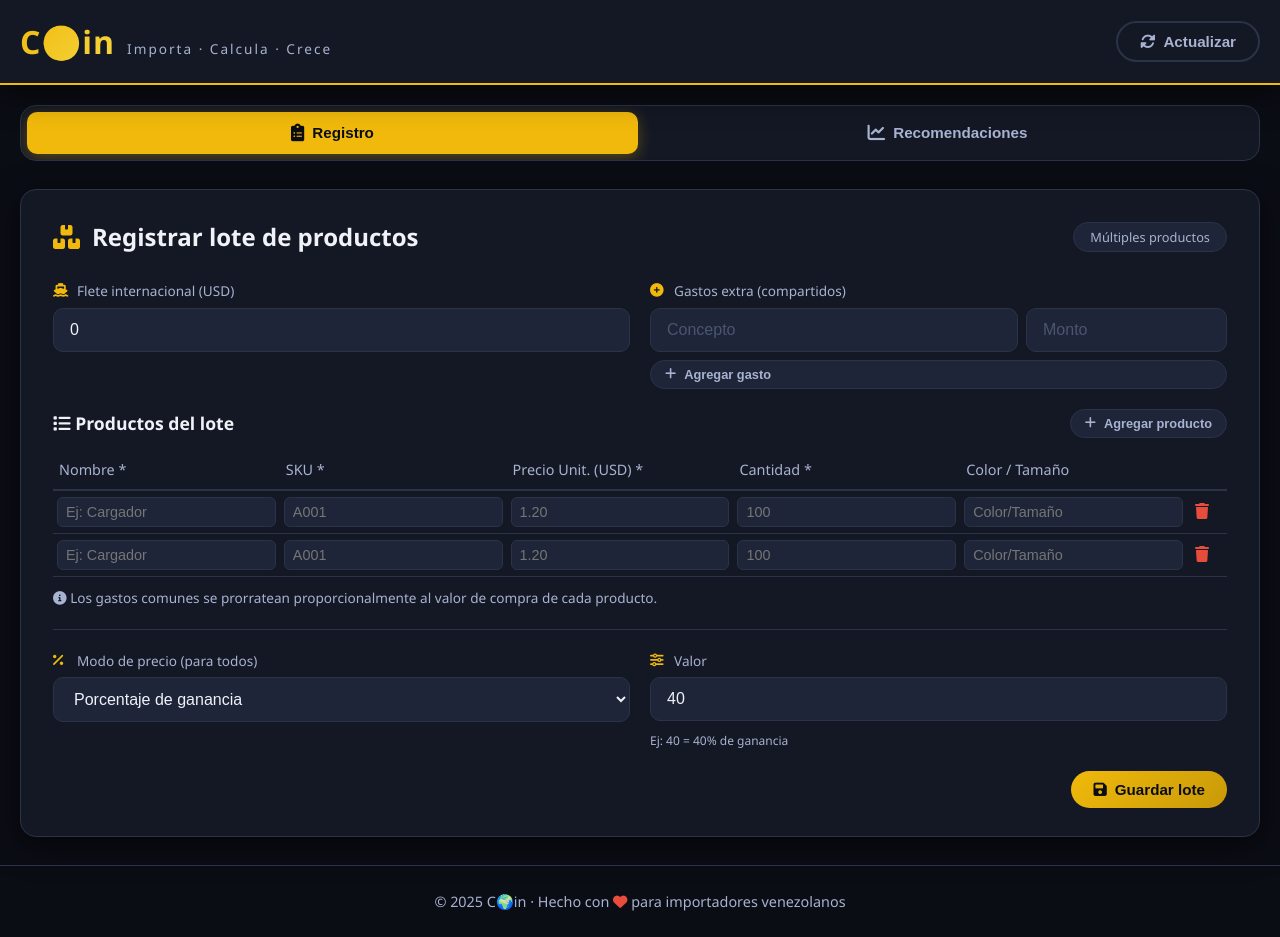
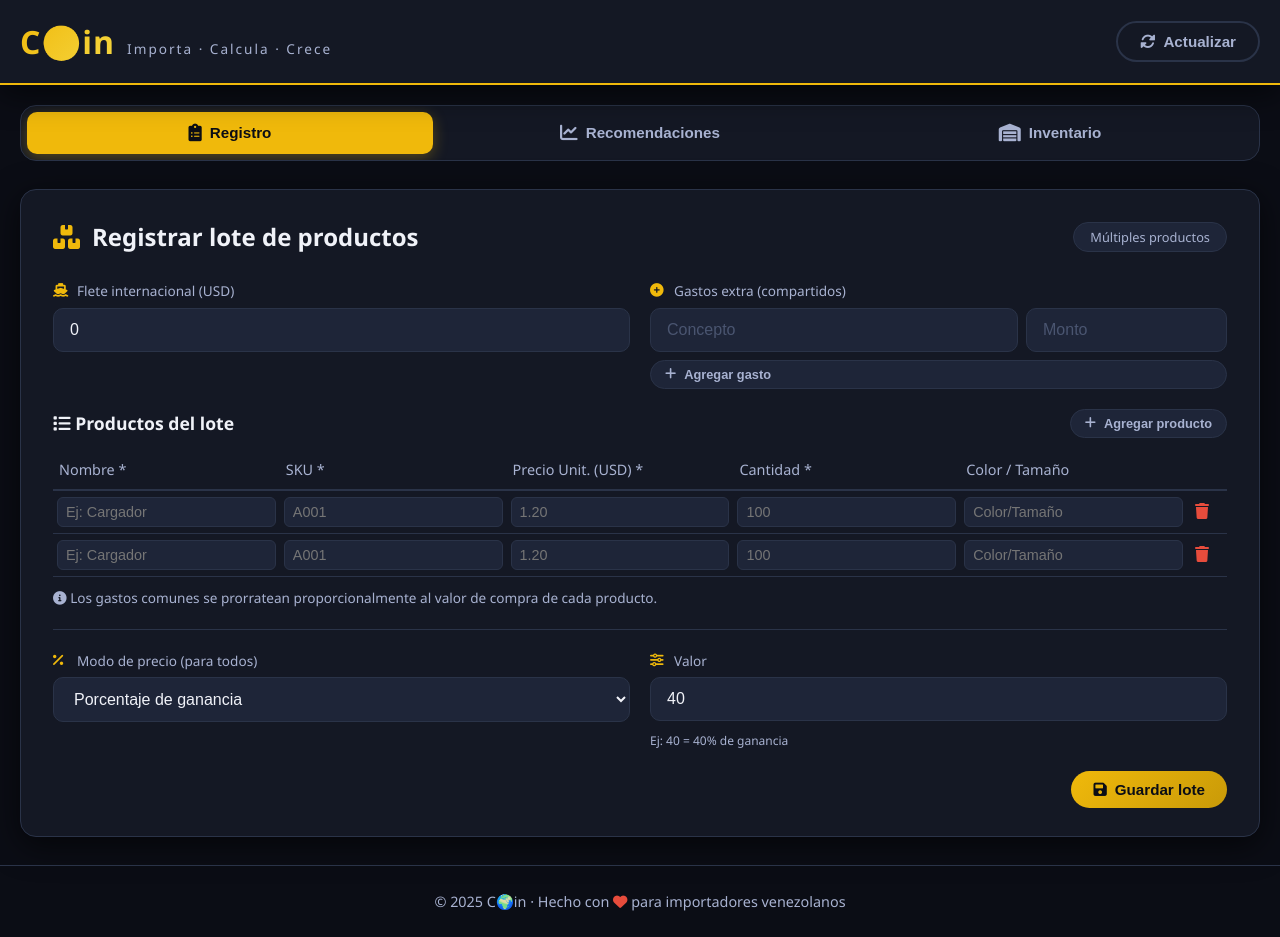
Before and after one commit to juanft0306/C-in, a website: page public/index.html in a window 1280 px wide. Drawn offline with Linux system fonts and the light colour scheme.

Commit message:
Add 'Inventario' tab button to index.html

```diff
--- a/public/index.html
+++ b/public/index.html
@@ -33,6 +33,9 @@
       <button class="tab-btn" data-tab="recomendaciones">
         <i class="fas fa-chart-line"></i> Recomendaciones
       </button>
+      <button class="tab-btn" data-tab="inventario">
+        <i class="fas fa-warehouse"></i> Inventario
+      </button>
     </nav>
   </div>
 
```
